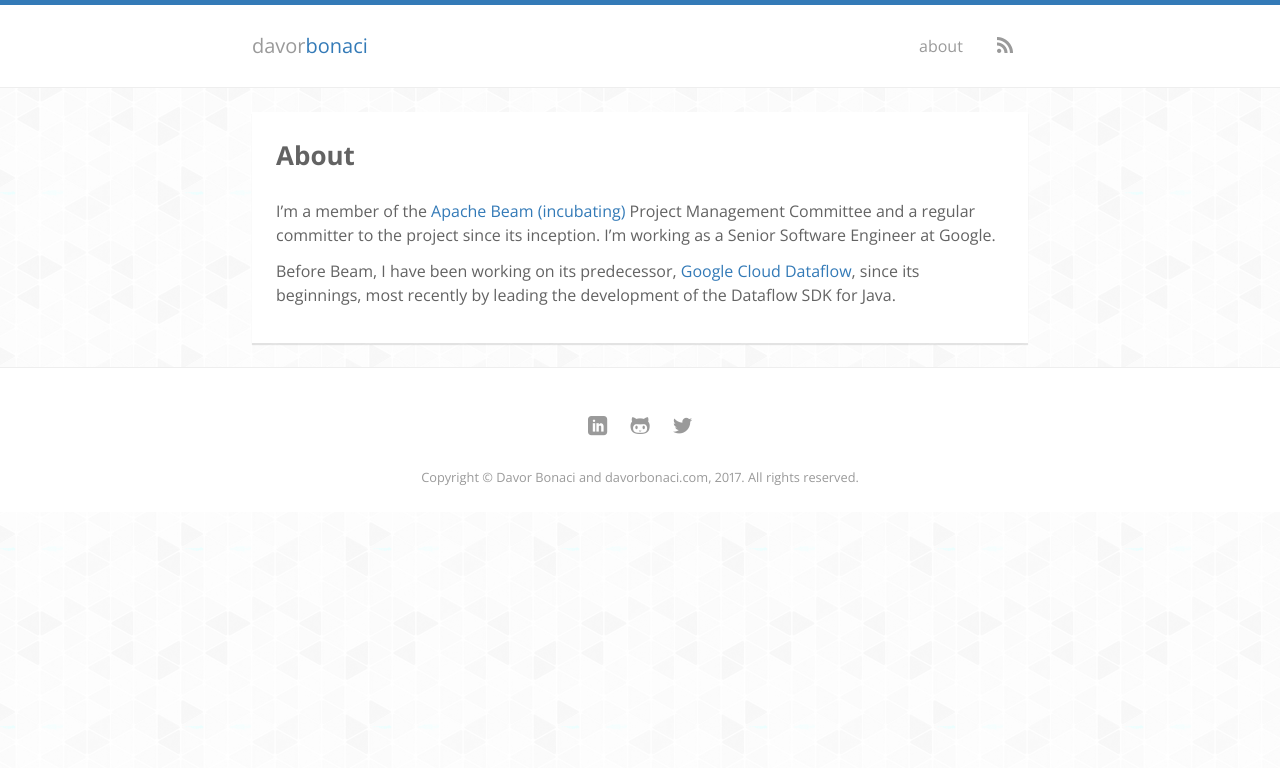
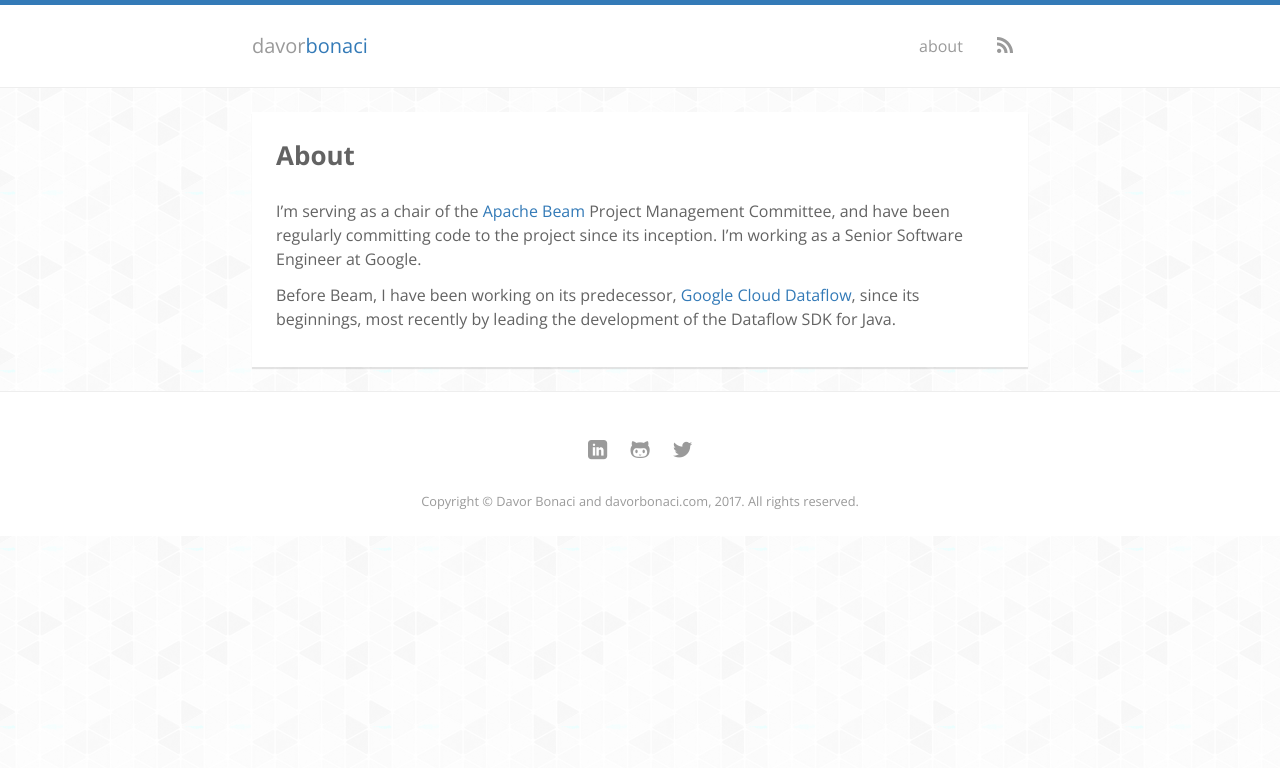
Before and after one commit to davorbonaci/davorbonaci, a Jekyll site: the page built from about/index.md, in a window 1280 px wide. Shown: the top 768 px of the page. Built offline with Jekyll 4.4.1, drawn with Linux system fonts in a browser that asks for light colours; nearby versions of some CDN libraries; some web fonts are replaced.

Commit message:
Update 'about' page

```diff
--- a/about/index.md
+++ b/about/index.md
@@ -3,6 +3,6 @@ layout: page
 title: About
 ---
 
-I'm a member of the [Apache Beam (incubating)](https://beam.incubator.apache.org) Project Management Committee and a regular committer to the project since its inception. I'm working as a Senior Software Engineer at Google.
+I'm serving as a chair of the [Apache Beam](https://beam.apache.org/) Project Management Committee, and have been regularly committing code to the project since its inception. I'm working as a Senior Software Engineer at Google.
 
 Before Beam, I have been working on its predecessor, [Google Cloud Dataflow](https://cloud.google.com/dataflow), since its beginnings, most recently by leading the development of the Dataflow SDK for Java.
```
